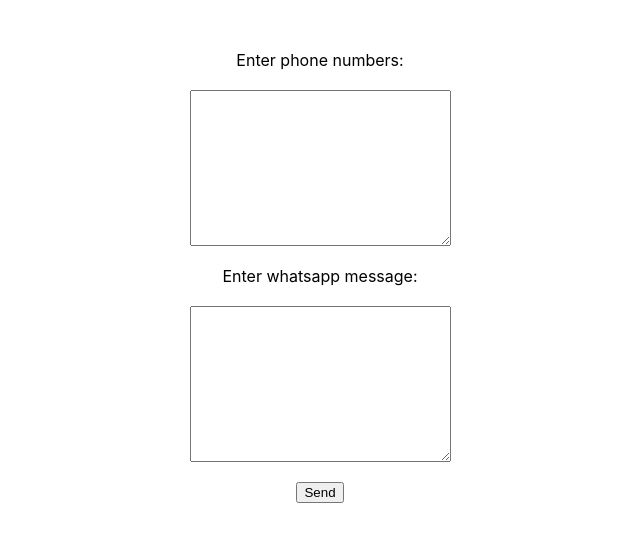
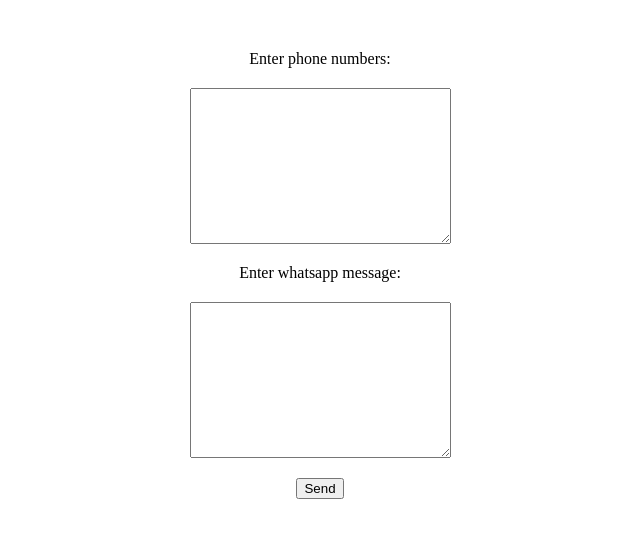
Before and after one commit to geiger01/whatsapp-sender-client, a React (Create React App) app: page / in a window 1280 px wide. Shown: the top 542 px of the page, without its empty margins (320-960 px from the left). Built offline with nearby package versions, Linux system fonts and the light colour scheme.

Commit message:
removed unused code

```diff
--- a/src/App.tsx
+++ b/src/App.tsx
@@ -1,5 +1,3 @@
-import React from 'react';
-import logo from './logo.svg';
 import './App.css';
 
 function App() {
--- a/src/index.css
+++ /dev/null
@@ -1,13 +0,0 @@
-body {
-  margin: 0;
-  font-family: -apple-system, BlinkMacSystemFont, 'Segoe UI', 'Roboto', 'Oxygen',
-    'Ubuntu', 'Cantarell', 'Fira Sans', 'Droid Sans', 'Helvetica Neue',
-    sans-serif;
-  -webkit-font-smoothing: antialiased;
-  -moz-osx-font-smoothing: grayscale;
-}
-
-code {
-  font-family: source-code-pro, Menlo, Monaco, Consolas, 'Courier New',
-    monospace;
-}
--- a/src/index.tsx
+++ b/src/index.tsx
@@ -1,8 +1,6 @@
 import React from 'react';
 import ReactDOM from 'react-dom/client';
-import './index.css';
 import App from './App';
-import reportWebVitals from './reportWebVitals';
 
 const root = ReactDOM.createRoot(
   document.getElementById('root') as HTMLElement
@@ -12,8 +10,3 @@
     <App />
   </React.StrictMode>
 );
-
-// If you want to start measuring performance in your app, pass a function
-// to log results (for example: reportWebVitals(console.log))
-// or send to an analytics endpoint. Learn more: https://bit.ly/CRA-vitals
-reportWebVitals();
--- a/src/reportWebVitals.ts
+++ /dev/null
@@ -1,15 +0,0 @@
-import { ReportHandler } from 'web-vitals';
-
-const reportWebVitals = (onPerfEntry?: ReportHandler) => {
-  if (onPerfEntry && onPerfEntry instanceof Function) {
-    import('web-vitals').then(({ getCLS, getFID, getFCP, getLCP, getTTFB }) => {
-      getCLS(onPerfEntry);
-      getFID(onPerfEntry);
-      getFCP(onPerfEntry);
-      getLCP(onPerfEntry);
-      getTTFB(onPerfEntry);
-    });
-  }
-};
-
-export default reportWebVitals;
```
Also changed, not shown: src/setupTests.ts (deleted, +0 -5 lines), src/logo.svg (deleted), 1 other file (tests, documents, lock files or other folders).
